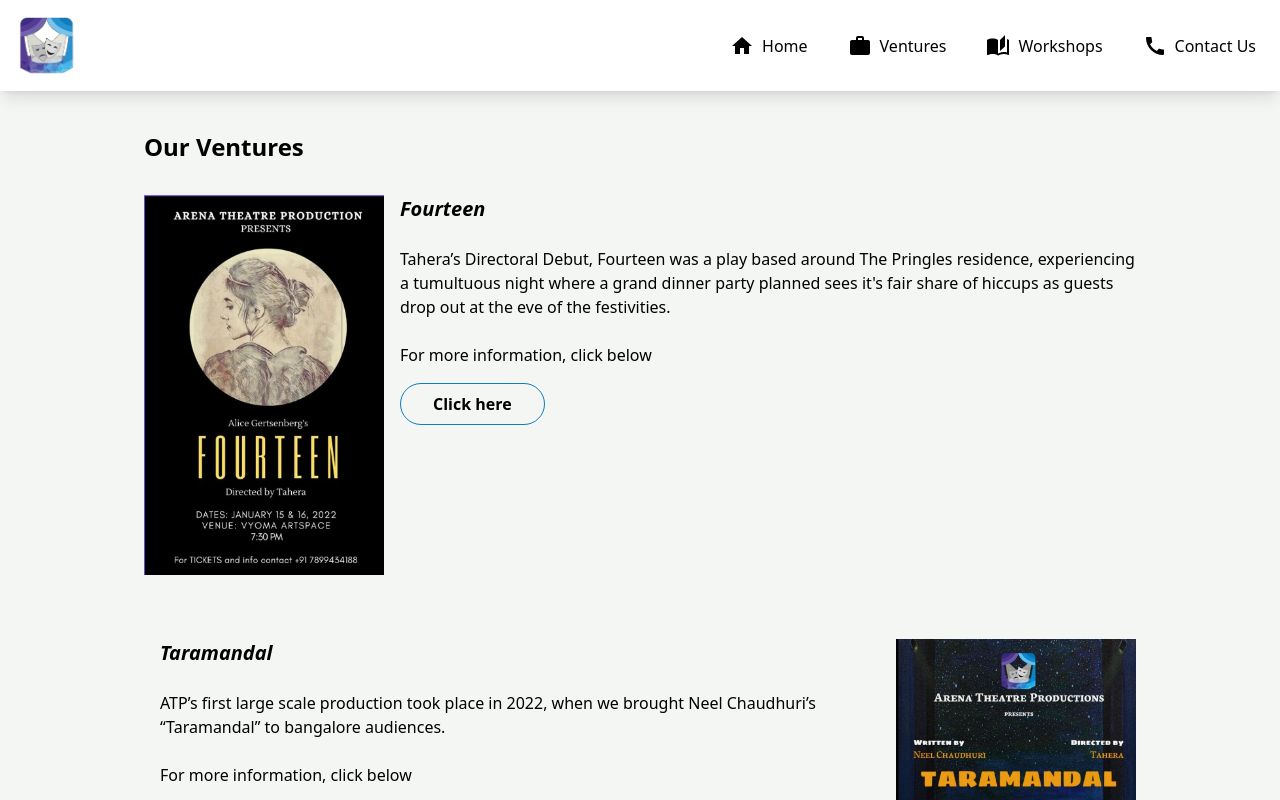
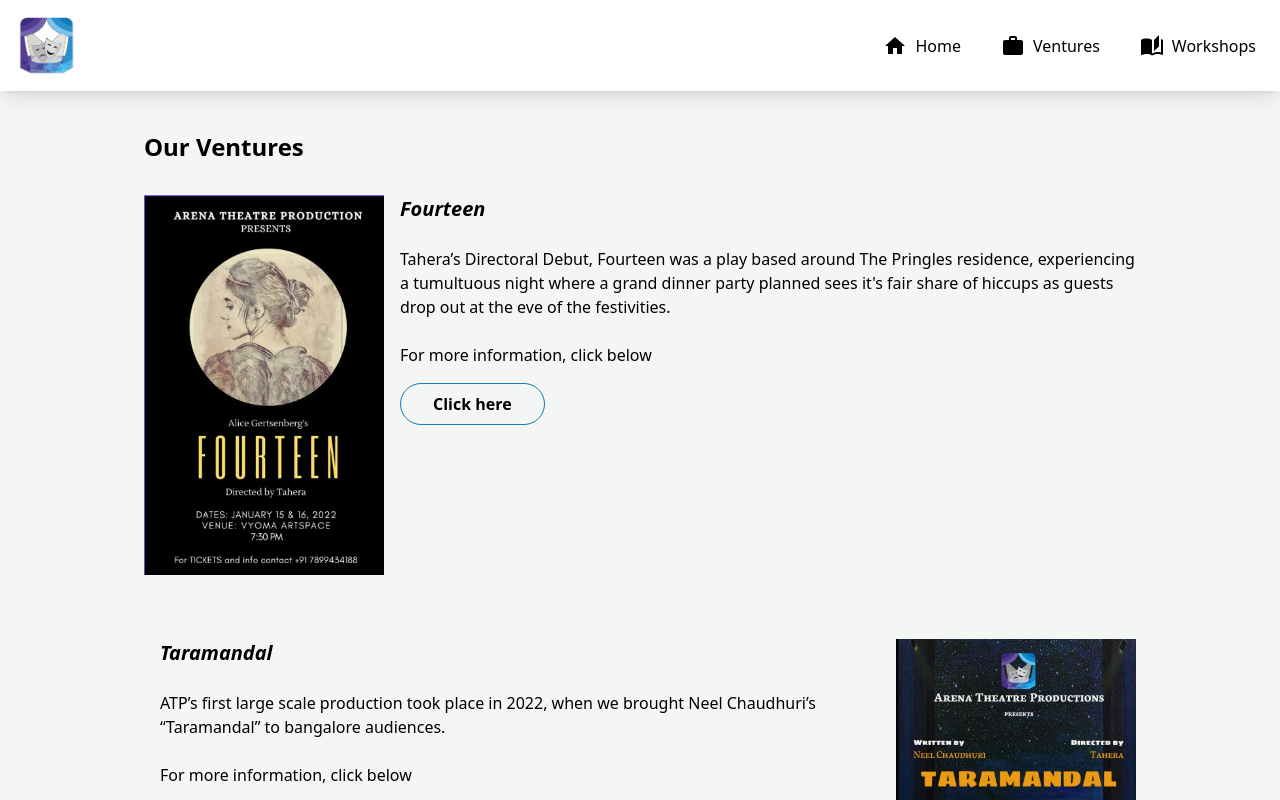
Before and after one commit to GautamPB/arenatheatreproductions, a Next.js app: page /ventures in a window 1280 px wide. Shown: the top 800 px of the page. Built offline with nearby package versions, Linux system fonts and the light colour scheme.

Commit message:
removed contact

```diff
--- a/app/contact/loading.tsx
+++ /dev/null
@@ -1,7 +0,0 @@
-import Loading from '@/components/Loading'
-
-const loading = () => {
-    return <Loading />
-}
-
-export default loading
--- a/app/contact/page.tsx
+++ /dev/null
@@ -1,5 +0,0 @@
-const Contact = () => {
-    return <div className="max-w-5xl mx-auto mt-6 p-4">Contact Us</div>
-}
-
-export default Contact
--- a/components/Navbar.tsx
+++ b/components/Navbar.tsx
@@ -6,7 +6,7 @@ import NavbarComponent from './NavbarComponent'
 import HomeIcon from '@mui/icons-material/Home'
 import WorkIcon from '@mui/icons-material/Work'
 import AutoStoriesIcon from '@mui/icons-material/AutoStories'
-import CallIcon from '@mui/icons-material/Call'
+// import CallIcon from '@mui/icons-material/Call'
 import Menu from '@/assets/icons/menu.svg'
 import { useState, useEffect } from 'react'
 import { usePathname, useRouter } from 'next/navigation'
@@ -88,12 +88,12 @@ const Navbar = () => {
                     isWhite={isWhite}
                 />
 
-                <NavbarComponent
+                {/* <NavbarComponent
                     Icon={CallIcon}
                     title="Contact Us"
                     path="/contact"
                     isWhite={isWhite}
-                />
+                /> */}
             </div>
 
             <Image
@@ -128,12 +128,12 @@ const Navbar = () => {
                         path="/workshops"
                         isWhite={isWhite}
                     />
-                    <NavbarComponent
+                    {/* <NavbarComponent
                         Icon={CallIcon}
                         title="Contact Us"
                         path="/contact"
                         isWhite={isWhite}
-                    />
+                    /> */}
                 </div>
             )}
         </div>
```
